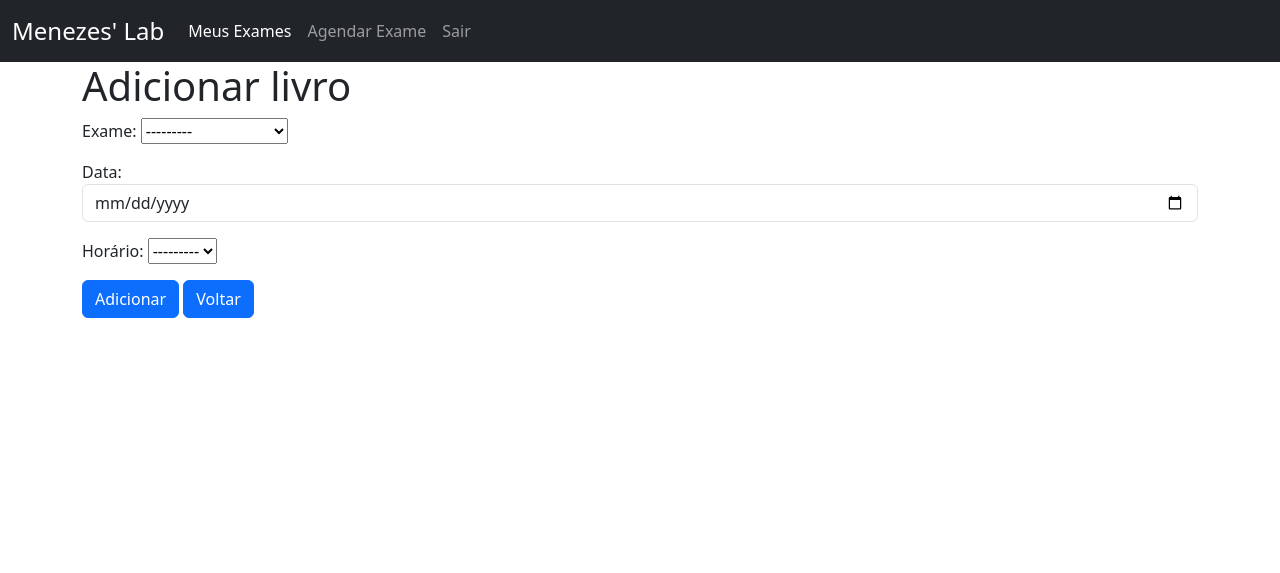
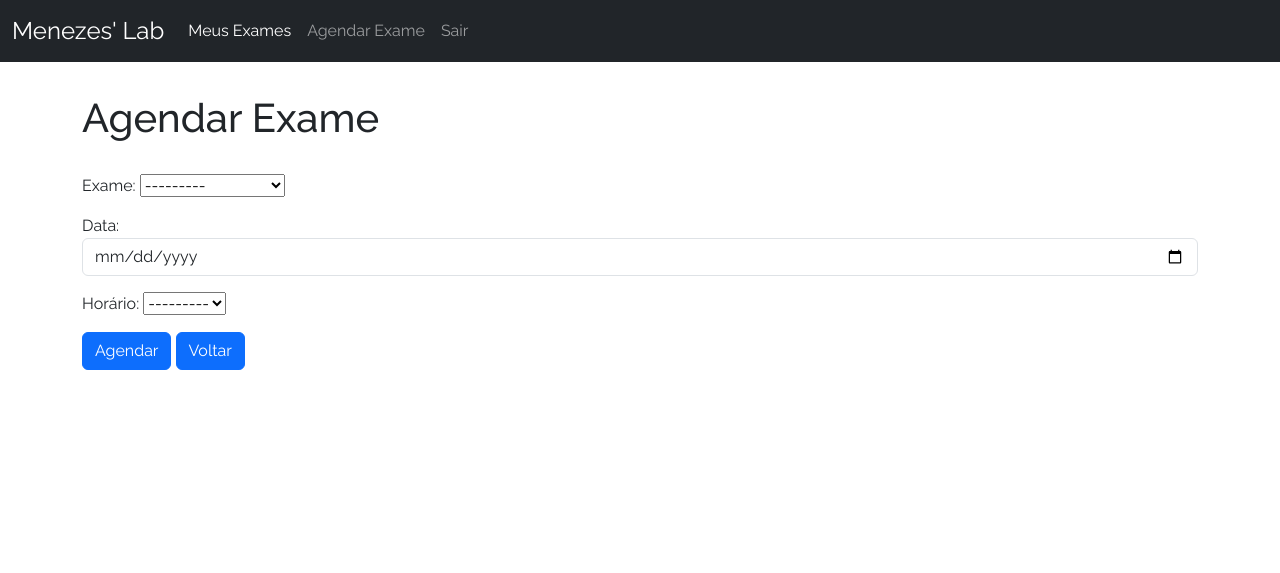
Before and after one commit to Mnz19/Django-crud, a Django app: page /create/ in a window 1280 px wide. Shown: the top 573 px of the page. Run offline with Django 4.2, Linux system fonts and the light colour scheme; data comes from the database, SQL or seed files in the repository; both versions use the stored data as it was after the commit; some libraries are stand-ins or nearby versions.

Commit message:
V1 estável

```diff
--- a/crud/templates/base.html
+++ b/crud/templates/base.html
@@ -5,6 +5,21 @@
     <meta charset="UTF-8">
     <title>{% block title %}Django CRUD{% endblock %}</title>
     {% bootstrap_css %}
+    <style>
+      @import url('https://fonts.googleapis.com/css2?family=Raleway:ital,wght@0,100..900;1,100..900&display=swap');
+
+      *{
+        font-family: "Raleway", sans-serif;
+        font-optical-sizing: auto;
+        font-weight: 400;
+        font-style: normal;
+      }
+        .container {
+            margin-top: 20px;
+            height: 60vh;
+            width: 100vw;
+        }
+    </style>
 </head>
 <body>
     {% include 'componentes/navbar.html' %}
@@ -13,5 +28,6 @@
         {% endblock %}
     </div>
     {% bootstrap_javascript %}
+    <script src="https://cdn.jsdelivr.net/npm/sweetalert2@11"></script>
 </body>
 </html>
--- a/crud/templates/componentes/navbar.html
+++ b/crud/templates/componentes/navbar.html
@@ -1,6 +1,6 @@
 <nav class="navbar navbar-expand-lg navbar-dark bg-dark">
   <div class="container-fluid">
-    <a class="navbar-brand" style="font-size: 1.5em;" href="#">Menezes' Lab</a>
+    <a class="navbar-brand" style="font-size: 1.5em;" href="{% url 'index' %}">Menezes' Lab</a>
     <button class="navbar-toggler" type="button" data-bs-toggle="collapse" data-bs-target="#navbarText" aria-controls="navbarText" aria-expanded="false" aria-label="Toggle navigation">
       <span class="navbar-toggler-icon"></span>
     </button>
--- a/crud/templates/create.html
+++ b/crud/templates/create.html
@@ -4,11 +4,11 @@
 
 {% block content %}
 
-    <h1>Adicionar livro</h1>
-    <form method="POST">
+    <h1 style="margin: 4vh 0;">Agendar Exame</h1>
+    <form id="agendar-form" method="POST">
         {% csrf_token %}
         {{ form.as_p }}
-        <button type="submit" class="btn btn-primary">Adicionar</button>
+        <button type="submit" class="btn btn-primary">Agendar</button>
         <a href="{% url 'index' %}" class="btn btn-primary" >Voltar</a>
         <br>
     </form>
@@ -24,4 +24,25 @@
             </ul>
         </div>
     {% endif %}
+
+    <script>
+        document.getElementById('agendar-form').addEventListener('submit', function(e) {
+            event.preventDefault();
+            Swal.fire({
+                title: 'Confirmação',
+                text: 'Deseja realmente agendar este horário?',
+                icon: 'question',
+                showCancelButton: true,
+                confirmButtonText: 'Sim',
+                cancelButtonText: 'Não'
+            }).then((result) => {
+                if (result.isConfirmed) {
+                    this.submit();
+                } else {
+                    Swal.fire('Cancelado', '', 'info');
+                    event.preventDefault();
+                }
+            });
+        });
+    </script>
 {% endblock %}
--- a/crud/templates/delete.html
+++ b/crud/templates/delete.html
@@ -9,7 +9,7 @@
         {% csrf_token %}
         <p>Tem certeza que deseja excluir o Exame "{{ agendamentos.exame }}"?</p>
         <a href="{% url 'index' %}" class="btn btn-primary" >Voltar</a>
-        <button type="submit" class="btn btn-danger">Cancelar exame</button>
+        <button type="submit" class="btn btn-danger">Cancelar</button>
     </form>
 
 {% endblock %}
--- a/crud/templates/detail.html
+++ b/crud/templates/detail.html
@@ -1,6 +1,7 @@
 {% extends 'base.html' %}
 
 {% block title %}Detalhes do Exame{% endblock %}
+
 
 {% block content %}
     <div class="datailContainer">
```
Also changed, not shown: crud/templates/index.html (+9 -4 lines), db.sqlite3.
